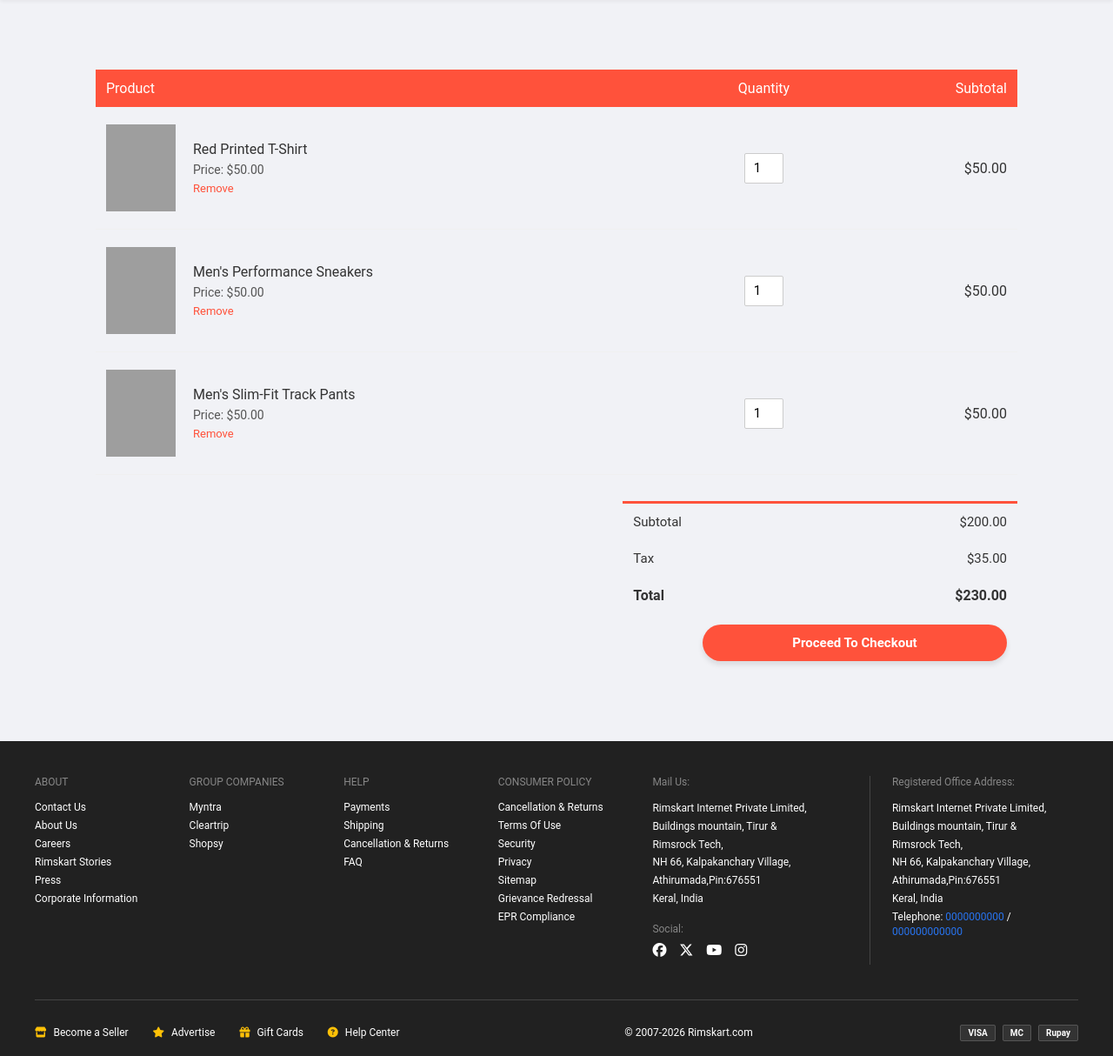
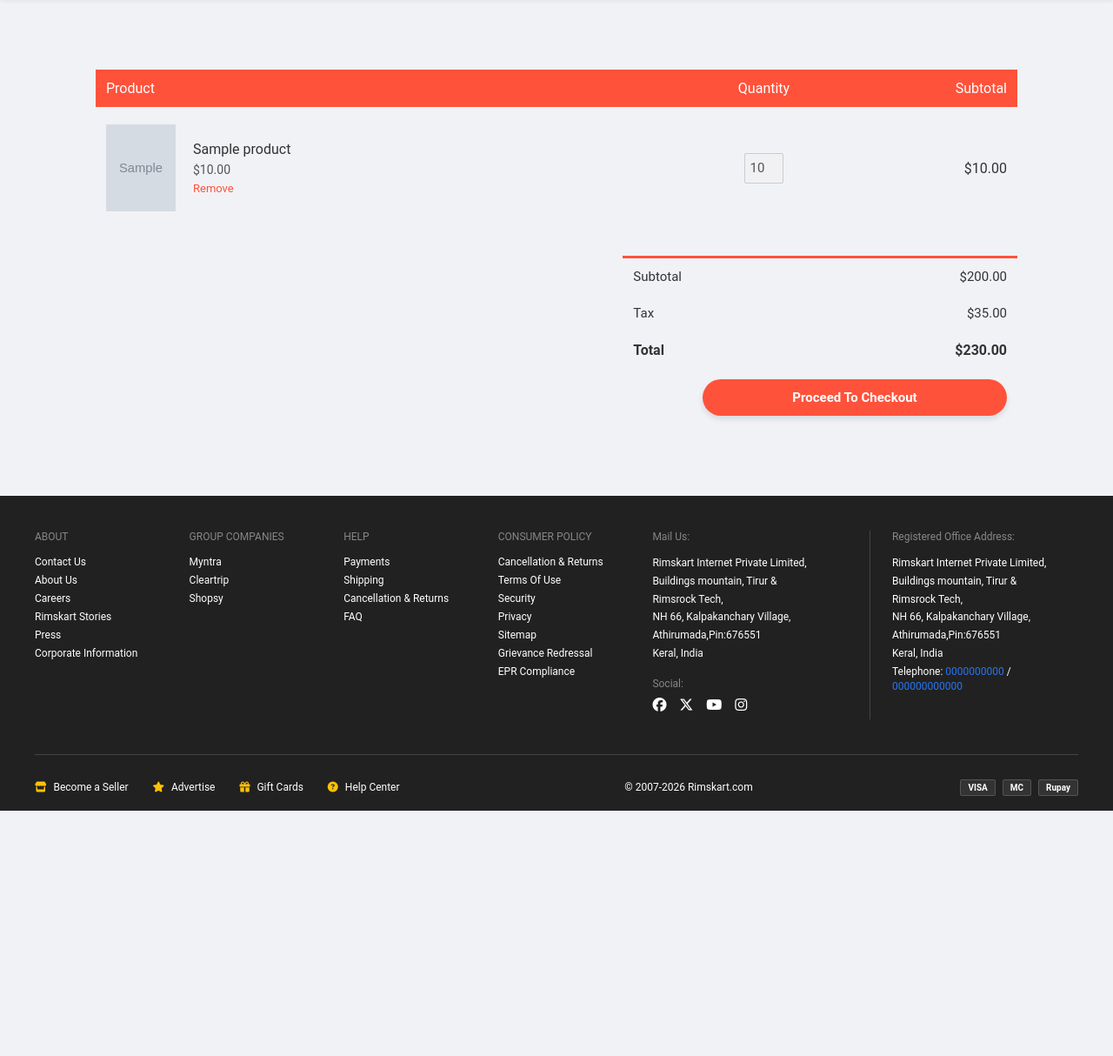
Before and after one commit to rockrim/rimskart03, a Django app: page /cart/orders/ in a window 1280 px wide. Shown: the part 251-1465 px from the top of the page at 87% size. After the commit the page ends 1183 px from the top, so only its background shows below. Run offline with Django 5.2, Linux system fonts and the light colour scheme; a user stored in the database is signed in; tables that the repository leaves empty hold one stand-in row (values such as "Sample post"); grey boxes marked "Sample" are stand-in pictures; grey boxes are pictures that could not be loaded.

Commit message:
cart creations

```diff
--- a/rimskart/customers/views.py
+++ b/rimskart/customers/views.py
@@ -4,7 +4,7 @@ from .models import Customer
 from django.contrib import messages
 from django.contrib.auth import authenticate, login, logout as log_out
 
-# Create your views here.
+# form submition
 def show_account(request):
     if request.method == 'POST' and 'register' in request.POST:
         try:
--- a/rimskart/orders/models.py
+++ b/rimskart/orders/models.py
@@ -40,9 +40,9 @@ class Order(models.Model):  # Fix 1: Capitalised class name
 
 class OrderedItem(models.Model):  # Fix 1: Capitalised class name & fixed spelling
     # Item cart product
-    product = models.ForeignKey(pu, on_delete=models.SET_NULL, null=True, related_name="ordered_items") # Fix 4 & 5
+    product = models.ForeignKey(pu, on_delete=models.SET_NULL, null=True, related_name="added_items") # Fix 4 & 5
     quantity = models.PositiveIntegerField(default=1)  # Fix 6: Changed to PositiveIntegerField
-    owner = models.ForeignKey(Order, on_delete=models.CASCADE, related_name="ordered_items") # Fix 5
+    owner = models.ForeignKey(Order, on_delete=models.CASCADE, related_name="added_items") # Fix 5
 
     def __str__(self):
         return f"{self.quantity} x {self.product.name if self.product else 'Deleted Product'}"
--- a/rimskart/orders/urls.py
+++ b/rimskart/orders/urls.py
@@ -5,5 +5,6 @@ from django.conf.urls.static import static
 
 urlpatterns = [
     path('orders/',views.show_cart, name='show_cart'),
+    path('add_to_cart/', views.add_to_cart, name='add_to_cart')
 ]
 urlpatterns += static(settings.MEDIA_URL, document_root=settings.MEDIA_ROOT)
--- a/rimskart/orders/views.py
+++ b/rimskart/orders/views.py
@@ -1,5 +1,61 @@
-from django.shortcuts import render
+from django.shortcuts import render, redirect
+from django.contrib.auth.decorators import login_required
+from .models import Order, OrderedItem
+from product.models import Product
 
-# Create your views here.
+@login_required
 def show_cart(request):
-    return render(request, 'cart.html')
+    user = request.user
+
+    from customers.models import Customer
+    customer, created_profile = Customer.objects.get_or_create(user=user)
+
+    # Fetch the active cart stage order
+    cart_obj = Order.objects.filter(
+        owner=customer,
+        order_status=Order.CART_STAGE
+    ).first()
+
+    # Pull items if cart exists
+    if cart_obj:
+        cart_items = OrderedItem.objects.filter(owner=cart_obj)
+    else:
+        cart_items = []
+
+    # MATCHING VARIABLE NAME: Pass data as 'added_iteams'
+    context = {
+        'added_iteams': cart_items,
+        'cart': cart_obj
+    }
+    return render(request, 'cart.html', context)
+
+@login_required
+def add_to_cart(request):
+    if request.method == 'POST':
+        user = request.user
+
+        # 1. FIXED: Imported Customer instead of CustomerProfile
+        from customers.models import Customer
+        customer, created_profile = Customer.objects.get_or_create(user=user)
+
+        quantity = int(request.POST.get('quantity'))
+        product_id = request.POST.get('product_id')
+
+        product = Product.objects.get(id=product_id)
+
+        cart_obj, created = Order.objects.get_or_create(
+            owner=customer,
+            order_status=Order.CART_STAGE
+        )
+
+        ordered_item, created_item = OrderedItem.objects.get_or_create(
+            product=product,
+            owner=cart_obj,
+            defaults={'quantity': quantity}
+        )
+
+        if not created_item:
+            ordered_item.quantity += quantity
+            ordered_item.save()
+
+        return redirect('show_cart')
--- a/rimskart/templates/cart.html
+++ b/rimskart/templates/cart.html
@@ -29,6 +29,7 @@
 
     <!-- Main Items Grid Table -->
     <table class="cart-table">
+        {% if added_iteams %}
         <thead>
             <tr>
                 <th width="65%">Product</th>
@@ -37,61 +38,24 @@
             </tr>
         </thead>
         <tbody>
-
-            <!-- Item Row 1: Red T-Shirt -->
+            {% for cart_iteam in added_iteams %}
             <tr>
                 <td>
                     <div class="cart-product-info">
-                        <img src="{% static 'images/red-tshirt.jpg' %}" alt="Red Printed T-Shirt">
+                        <img src="{{ cart_iteam.product.image.url }}" alt="{{ cart_iteam.product.title}}">
                         <div class="product-details-box">
-                            <h3>Red Printed T-Shirt</h3>
-                            <span class="item-price">Price: $50.00</span>
+                            <h3>{{ cart_iteam.product.title}}</h3>
+                            <span class="item-price">${{ cart_iteam.product.price|floatformat:2 }}</span>
                             <a class="remove-btn">Remove</a>
                         </div>
                     </div>
                 </td>
                 <td class="quantity-cell">
-                    <input type="number" value="1" min="1" class="cart-qty-input">
+                    <input type="number" disabled  value="{{ cart_iteam.quantity }}" min="1" class="cart-qty-input">
                 </td>
-                <td class="subtotal-cell">$50.00</td>
+                <td class="subtotal-cell">${{ cart_iteam.product.price|floatformat:2 }}</td>
             </tr>
-
-            <!-- Item Row 2: Performance Sneakers -->
-            <tr>
-                <td>
-                    <div class="cart-product-info">
-                        <img src="{% static 'images/black-sneakers.jpg' %}" alt="Men's Performance Sneakers">
-                        <div class="product-details-box">
-                            <h3>Men's Performance Sneakers</h3>
-                            <span class="item-price">Price: $50.00</span>
-                            <a class="remove-btn">Remove</a>
-                        </div>
-                    </div>
-                </td>
-                <td class="quantity-cell">
-                    <input type="number" value="1" min="1" class="cart-qty-input">
-                </td>
-                <td class="subtotal-cell">$50.00</td>
-            </tr>
-
-            <!-- Item Row 3: Track Pants -->
-            <tr>
-                <td>
-                    <div class="cart-product-info">
-                        <img src="{% static 'images/track-pants.jpg' %}" alt="Men's Slim-Fit Track Pants">
-                        <div class="product-details-box">
-                            <h3>Men's Slim-Fit Track Pants</h3>
-                            <span class="item-price">Price: $50.00</span>
-                            <a class="remove-btn">Remove</a>
-                        </div>
-                    </div>
-                </td>
-                <td class="quantity-cell">
-                    <input type="number" value="1" min="1" class="cart-qty-input">
-                </td>
-                <td class="subtotal-cell">$50.00</td>
-            </tr>
-
+            {% endfor %}
         </tbody>
     </table>
 
@@ -117,4 +81,7 @@
         </table>
     </div>
 </div>
+{% else %}
+    <p>Your cart is empty.</p>
+{% endif %}
 {% endblock cart %}
--- a/rimskart/templates/products_detail.html
+++ b/rimskart/templates/products_detail.html
@@ -1,4 +1,7 @@
 {% extends 'blank_layout.html' %}
+
+{% block home_page %}
+{% endblock home_page %}
 
 {% block banner %}
 {% endblock banner %}
```
Also changed, not shown: rimskart/templates/products_description.html (+6 -4 lines), rimskart/orders/migrations/0002_alter_ordereditem_owner_alter_ordereditem_product.py (added).
